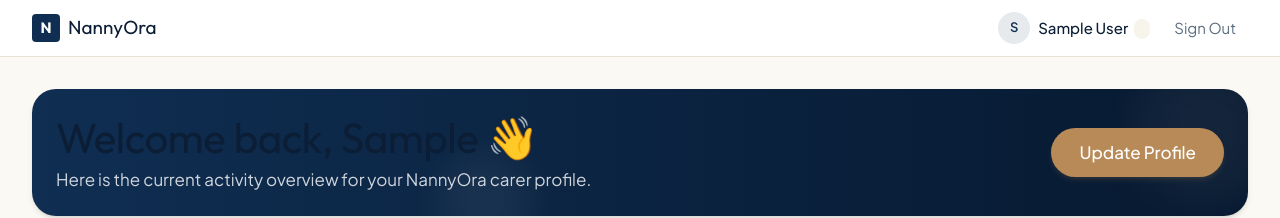
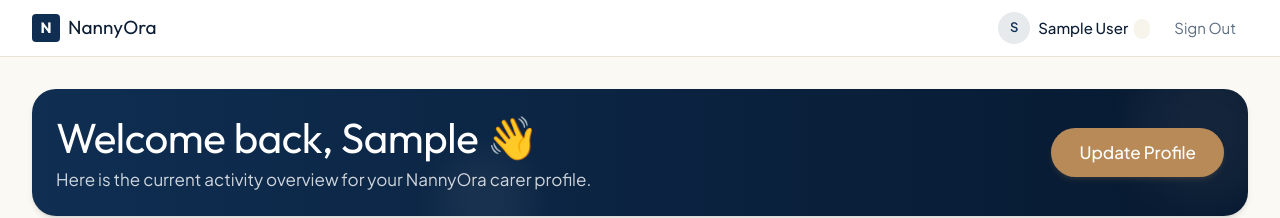
Before and after one commit to Zreeshah/nanny-ora, a Next.js app: page /dashboard/nanny in a window 1280 px wide. Shown: the top 218 px of the page. Built offline with nearby package versions, Linux system fonts and the light colour scheme; no server answers; sample sign-in values are in the browser's storage.

Commit message:
fix: use inline style for white h1 text (Tailwind class overridden by global CSS specificity)

```diff
--- a/src/app/dashboard/nanny/page.tsx
+++ b/src/app/dashboard/nanny/page.tsx
@@ -24,7 +24,7 @@ export default function NannyDashboard() {
         <div className="absolute bottom-0 left-1/3 w-24 h-24 bg-white/5 rounded-full filter blur-lg translate-y-8 pointer-events-none" />
 
         <div className="relative z-10">
-          <h1 className="font-heading text-3xl sm:text-4xl mb-1 text-white">
+          <h1 className="font-heading text-3xl sm:text-4xl mb-1" style={{ color: '#FFFFFF' }}>
             Welcome back, {userName} 👋
           </h1>
           <p className="text-white/80 text-sm">
--- a/src/app/dashboard/parent/page.tsx
+++ b/src/app/dashboard/parent/page.tsx
@@ -24,7 +24,7 @@ export default function ParentDashboard() {
         <div className="absolute bottom-0 left-1/3 w-24 h-24 bg-white/5 rounded-full filter blur-lg translate-y-8 pointer-events-none" />
 
         <div className="relative z-10">
-          <h1 className="font-heading text-3xl sm:text-4xl mb-1 text-white">
+          <h1 className="font-heading text-3xl sm:text-4xl mb-1" style={{ color: '#FFFFFF' }}>
             Welcome back, {userName} 👋
           </h1>
           <p className="text-white/80 text-sm">
```
